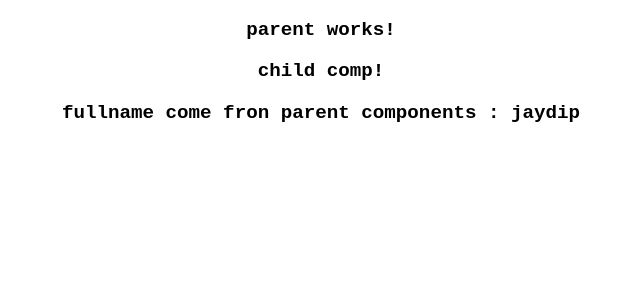
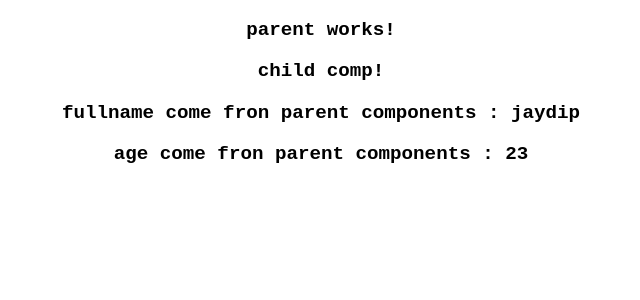
Before and after one commit to JaydipJadhav25/Angular, an Angular app: page / in a window 1280 px wide. Shown: the top 300 px of the page, without its empty margins (319-959 px from the left). Built offline with nearby package versions, Linux system fonts and the light colour scheme.

Commit message:
feat: use input method to access data

```diff
--- a/src/app/child/child.html
+++ b/src/app/child/child.html
@@ -1,3 +1,4 @@
 <p>child comp!</p>
 
 <p>fullname come fron parent components : {{ name() }}</p>
+<p>age come fron parent components : {{ age() }}</p>
--- a/src/app/child/child.ts
+++ b/src/app/child/child.ts
@@ -8,4 +8,5 @@ import { Component, input } from '@angular/core';
 })
 export class Child {
   name = input<string>();
+  age = input<number>();
 }
--- a/src/app/parent/parent.html
+++ b/src/app/parent/parent.html
@@ -1,3 +1,3 @@
 <p>parent works!</p>
 
-<app-child [name]='fullname'></app-child>
+<app-child [name]='fullname' [age] ="age"></app-child>
--- a/src/app/parent/parent.ts
+++ b/src/app/parent/parent.ts
@@ -9,4 +9,5 @@ import { Child } from '../child/child';
 })
 export class Parent {
    fullname = "jaydip";
+   age = 23;
 }
```
